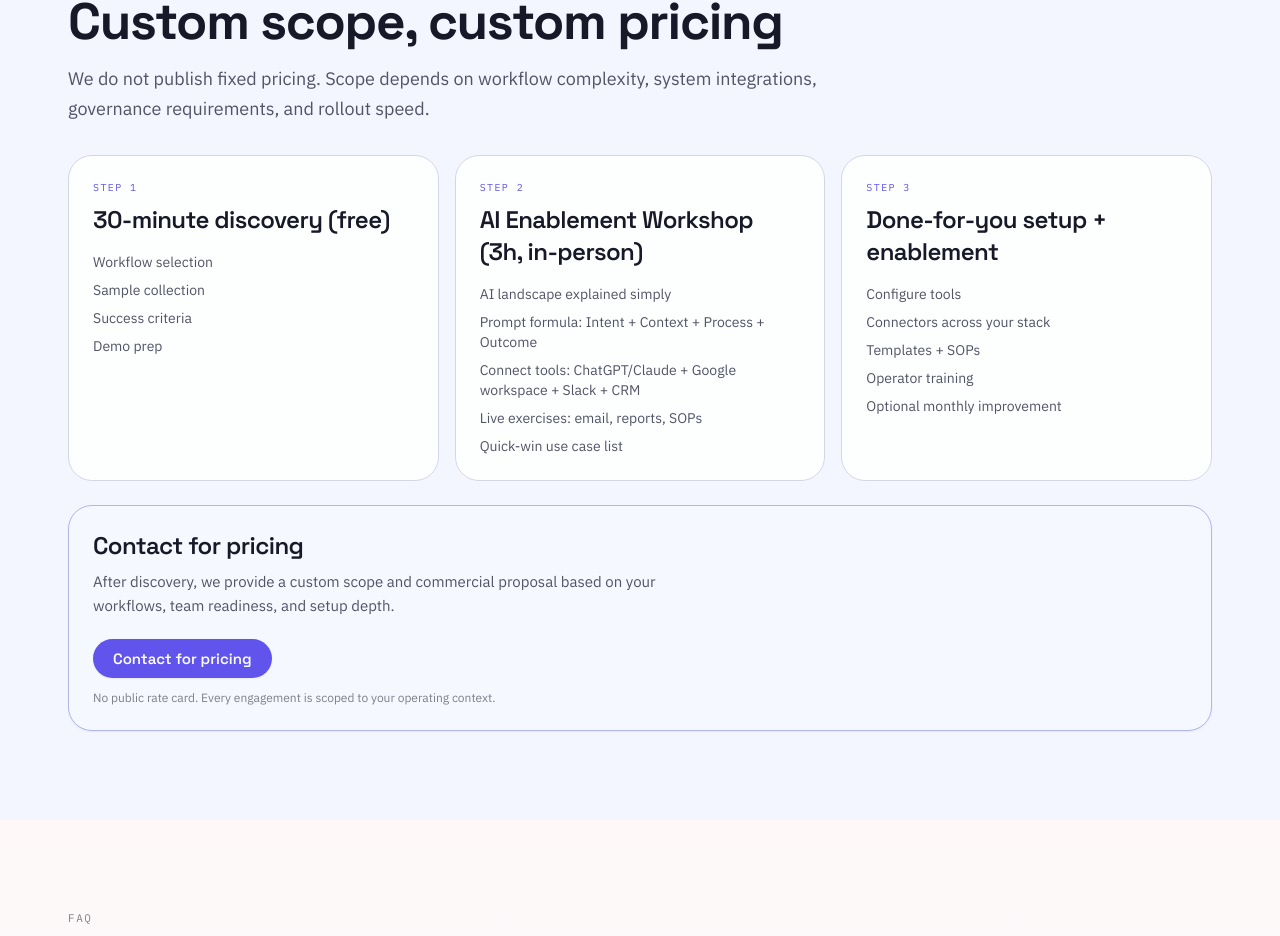
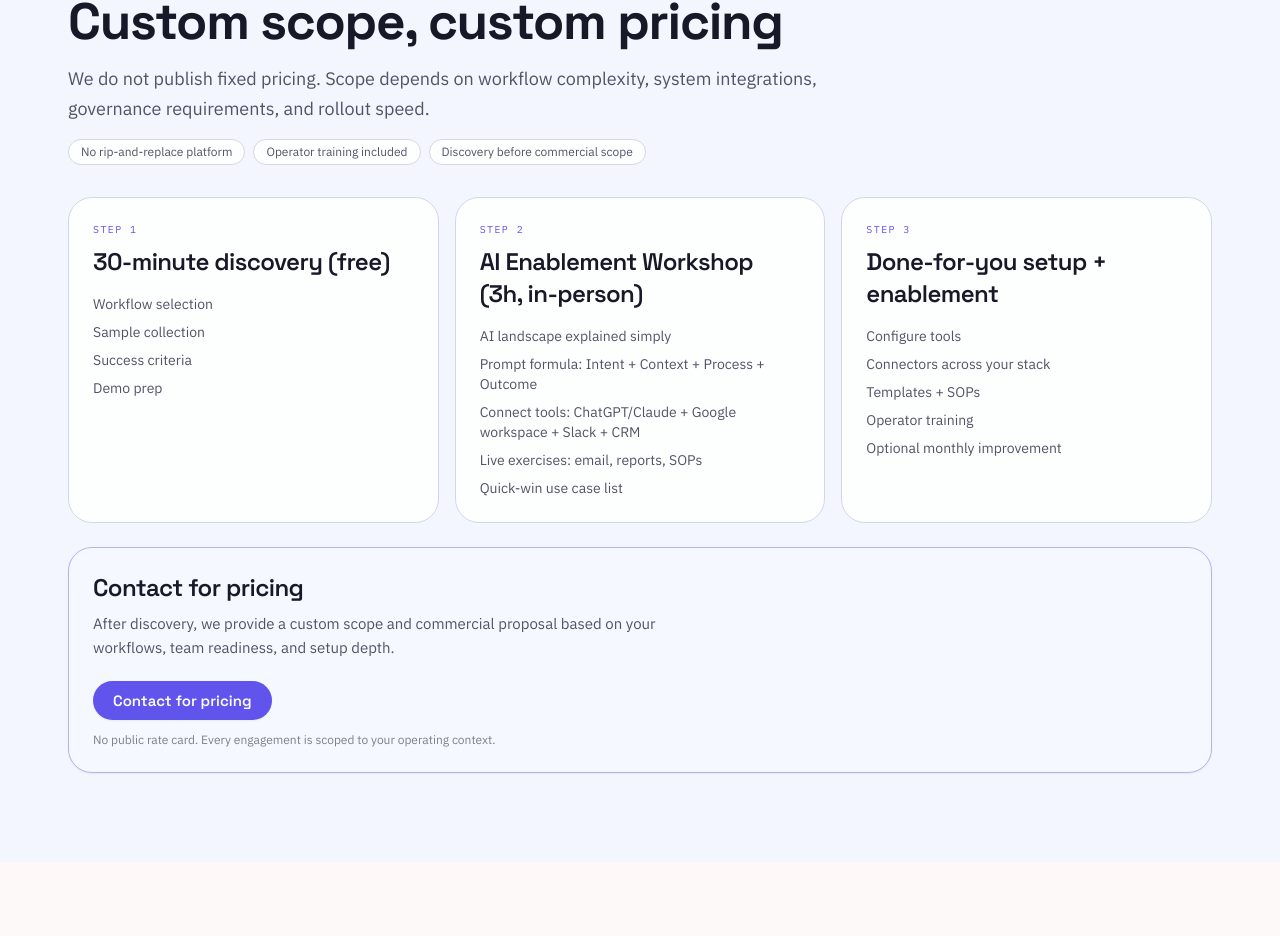
Before and after one commit to itsAR-VR/Z2A, a Next.js app: page /businesses in a window 1280 px wide. Shown: the part 2624-3560 px from the top of the page. Built offline with nearby package versions, Linux system fonts and the light colour scheme; no server answers.

Commit message:
feat: add engagement proof chips before businesses pricing flow

```diff
--- a/src/app/businesses/page.tsx
+++ b/src/app/businesses/page.tsx
@@ -292,6 +292,20 @@ export default function BusinessesPage() {
               We do not publish fixed pricing. Scope depends on workflow complexity, system integrations, governance
               requirements, and rollout speed.
             </p>
+            <div className="mt-4 flex flex-wrap gap-2">
+              {[
+                "No rip-and-replace platform",
+                "Operator training included",
+                "Discovery before commercial scope",
+              ].map((item) => (
+                <span
+                  key={item}
+                  className="inline-flex items-center rounded-full border border-[var(--color-border)] bg-[var(--color-surface)] px-3 py-1 text-xs text-[var(--color-text-muted)]"
+                >
+                  {item}
+                </span>
+              ))}
+            </div>
           </RevealOnScroll>
 
           <div className="mt-8 grid grid-cols-1 gap-4 md:grid-cols-3">
```
